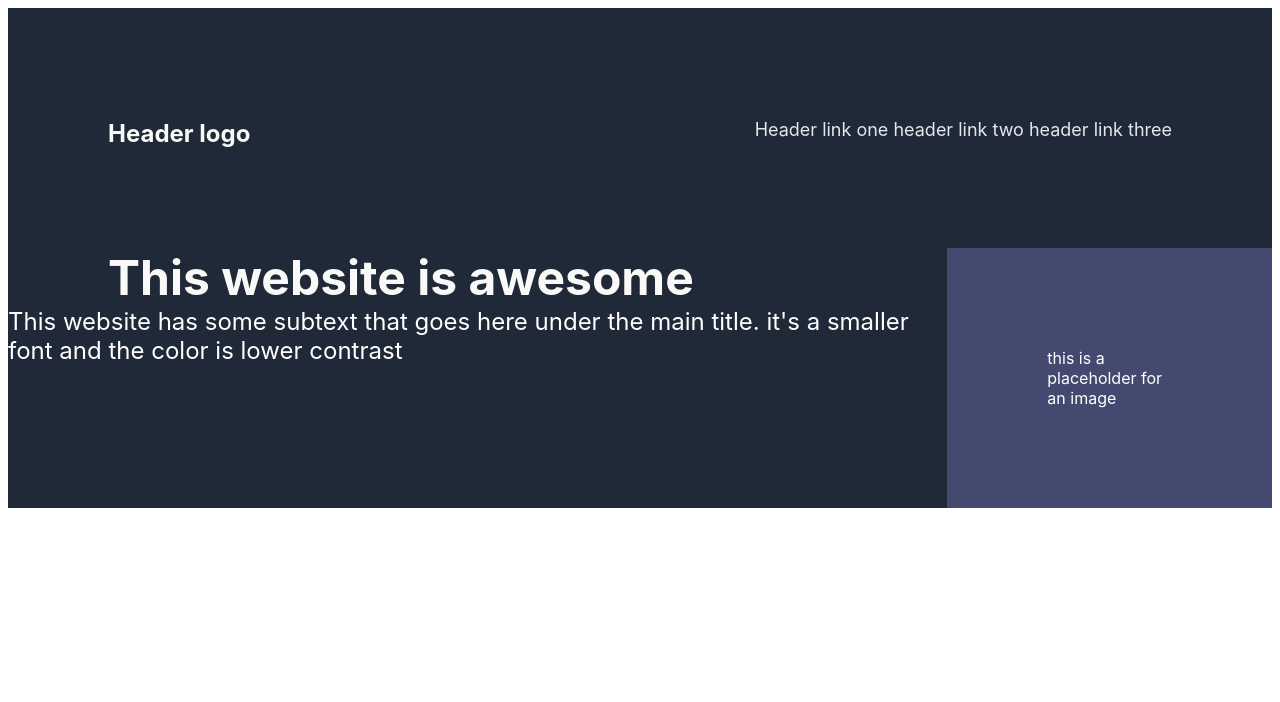
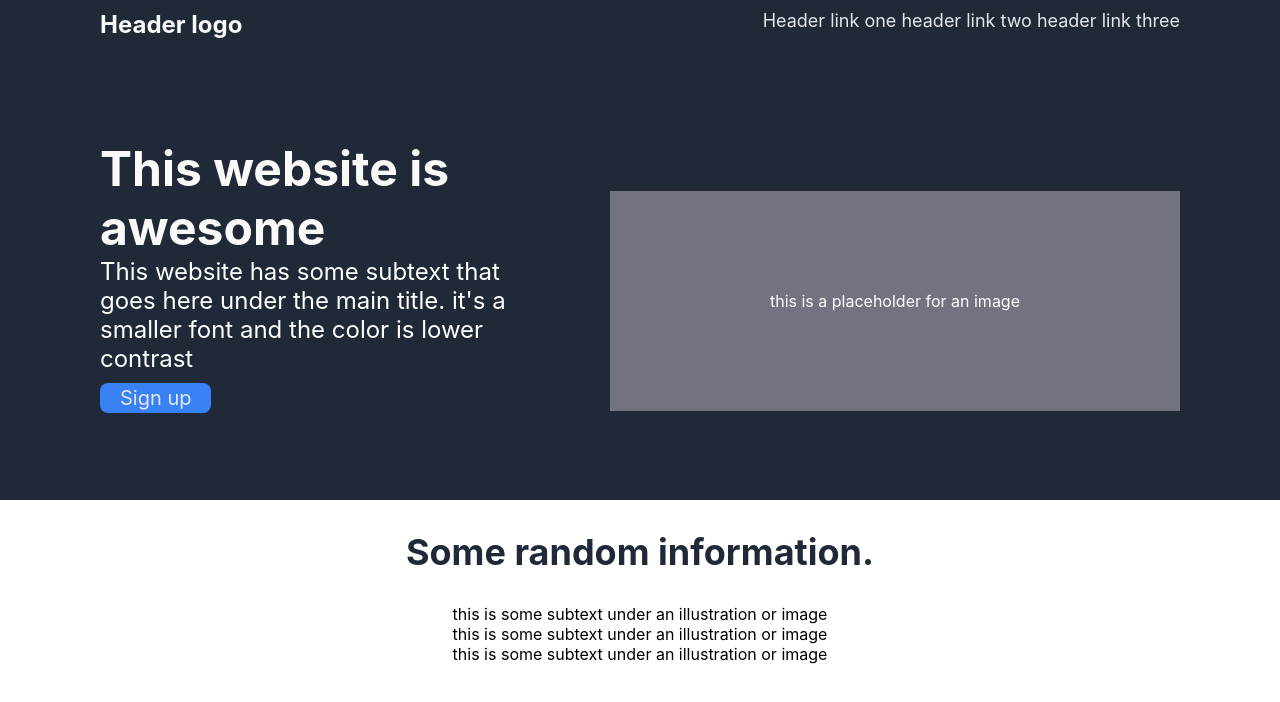
Before and after one commit to willthepillow/ThaOdinProject, a plain HTML site: page Foundations/Css/Tasks/Flexbox/ASSIGNMENT/index.html in a window 1280 px wide. Drawn offline with Linux system fonts and the light colour scheme.

Commit message:
Finished main-1 (still got header links to do) moving on to main-2 now - the random information and subtext under an illustration

```diff
--- a/Foundations/Css/Tasks/Flexbox/ASSIGNMENT/index.html
+++ b/Foundations/Css/Tasks/Flexbox/ASSIGNMENT/index.html
@@ -1,11 +1,12 @@
 <!DOCTYPE html>
-<html>
+<html style="margin:0;">
 <head>
     <meta charset="utf-8">
     <title>Assignment</title>
     <link rel="stylesheet" href="stylesheet.css">
 </head>
 <body>
+
     <div class="main_1">
         <div class="header-1">
         <div class="header">Header logo</div>
@@ -19,11 +20,22 @@
             <div class="header-2">
                     <a class="header-2-text">This website is awesome</a>
                     <a class="subtext-2">This website has some subtext that goes here under the main title. it's a smaller font and the color is lower contrast</a>
+                    <div class="button-container">
+                    <button class="button-main1">Sign up</button>
+                </div>
             </div>
             <div class="image-placeholder">
                 <a class="placeholder-subtext">this is a placeholder for an image</a>
             </div>
     </div>
     </div>
+    <div class="main-2">
+            <div class="info-header">Some random information.</div>
+    <div class="image-subtext-contaier">
+        <div class="image-subtext-1">this is some subtext under an illustration or image</div>
+        <div class="image-subtext-2">this is some subtext under an illustration or image</div>
+        <div class="image-subtext-3">this is some subtext under an illustration or image</div>
+    </div>
+    </div>
 </body>
 </html>
--- a/Foundations/Css/Tasks/Flexbox/ASSIGNMENT/stylesheet.css
+++ b/Foundations/Css/Tasks/Flexbox/ASSIGNMENT/stylesheet.css
@@ -5,11 +5,14 @@ html {
     color: F9FAf8;
 }
 
+body {
+    margin: 0;
+}
+
 .main_1 {
     background-color: #1F2937;
     color: white;
     height: 500px;
-    align-content: flex-end
 }
 
 .header {
@@ -20,7 +23,6 @@ html {
     padding-left: 100px;
     flex-direction: row;
     flex-grow: 1;
-    gap: 100px;
 }
 .header-1 {
     display: flex;
@@ -33,16 +35,18 @@ html {
     flex-direction: row;
     padding-right: 100px;
     flex-shrink: 100;
+    row-gap: 10px;
 }
+
+
 
 .between1-2 {
     display: flex;
     padding-top: 100px;
-
+    align-items: center;
 }
 
 .header-2 {
-    display: flex;
     flex-direction: column;
 }
 
@@ -58,15 +62,62 @@ html {
 .subtext-2 {
     display: flex;
     font-size: 24px;
+    padding-left: 100px;
 }
 
 .image-placeholder {
     display: flex;
-    background-color: rgba(96, 100, 155, 0.562);
-
+    background-color: rgba(150, 150, 160, 0.699);
+    margin-top: 50px;
+    margin-left: 100px;
+    margin-right: 100px;
+    padding-left: 60px;
+    padding-right: 60px;
+    justify-self: center;
 }
 
 .placeholder-subtext {
     display: flex;
     padding: 100px;
+    white-space: nowrap;
 }
+.button-container {
+    display: flex;
+    align-items: center;
+    justify-content: flex-start;
+    padding-left: 100px;
+    margin-top: 10px;
+}
+
+.button-main1 {
+    display: flex;
+    background-color: #3882F6;
+    color: #e5e7eb;
+    font-size: 20px;
+    border-radius: 8px;
+    padding-left: 20px;
+    padding-right: 20px;
+    padding-top: 3px;
+    padding-bottom: 3px;
+    border: none;
+}
+
+.main-2 {
+    display: block;
+    align-items: center;
+    justify-content: center;
+    text-align: center;
+
+}
+
+.info-header {
+    display: block;
+    font-size: 36px;
+    font-weight: bold;
+    color: #1F2937;
+    padding: 30px;
+}
+
+.image-subtext-container {
+    display: flex;
+}
```
